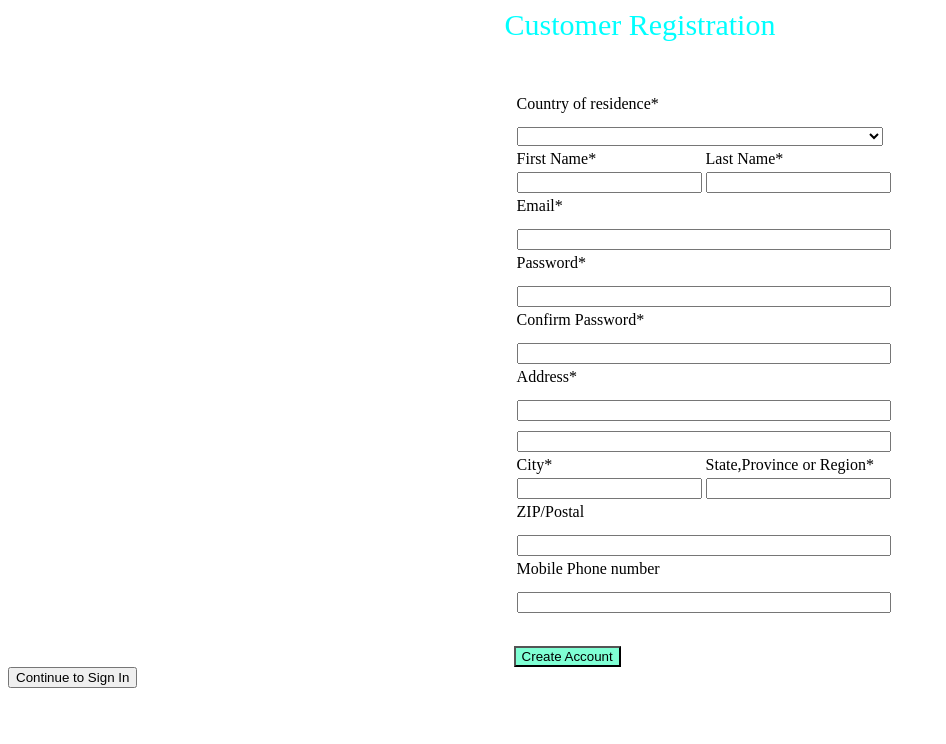
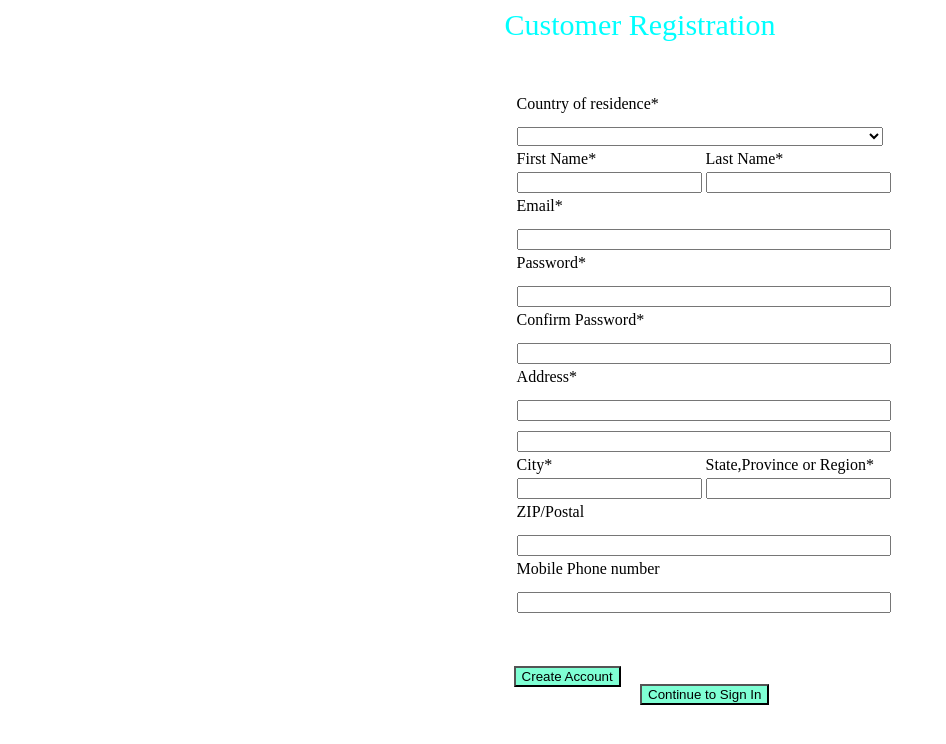
Before and after one commit to eddycao1/5.1-new1, a website: page registration.html in a window 1280 px wide. Shown: the whole page, without its empty margins (0-946 px from the left). Drawn offline with Linux system fonts and the light colour scheme.

Commit message:
no change

```diff
--- a/registration.html
+++ b/registration.html
@@ -108,7 +108,8 @@
     <button class="button">Create Account</button>
 
 </form>
-<button onclick="window.location.href='login.html'">Continue to Sign In</button>
+<button class="button1" onclick="window.location.href='login.html'">Continue to Sign In</button>
+
 </html>
 
 
@@ -127,18 +128,28 @@
     }
 
     .button {
-        margin-top: 30px;
+
+        margin-top: 50px;
+        background-color: aquamarine;
+        margin-bottom: -50px;
+    }
+
+    .button1 {
+
+        margin-left: 50%;
+
+        margin-top: -150px;
         background-color: aquamarine;
     }
 
     .header {
 
-
-
         text-align: center;
         font-size: 30px;
         color: aqua;
     }
+
+
 
     .info {
         margin-top: 50px;
```
